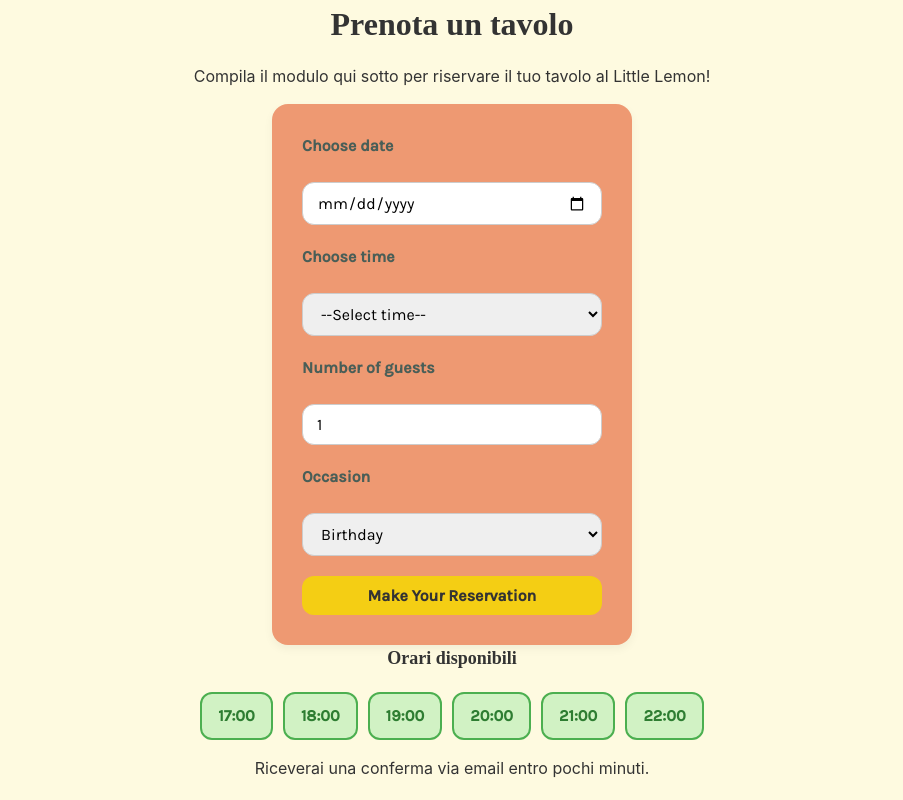
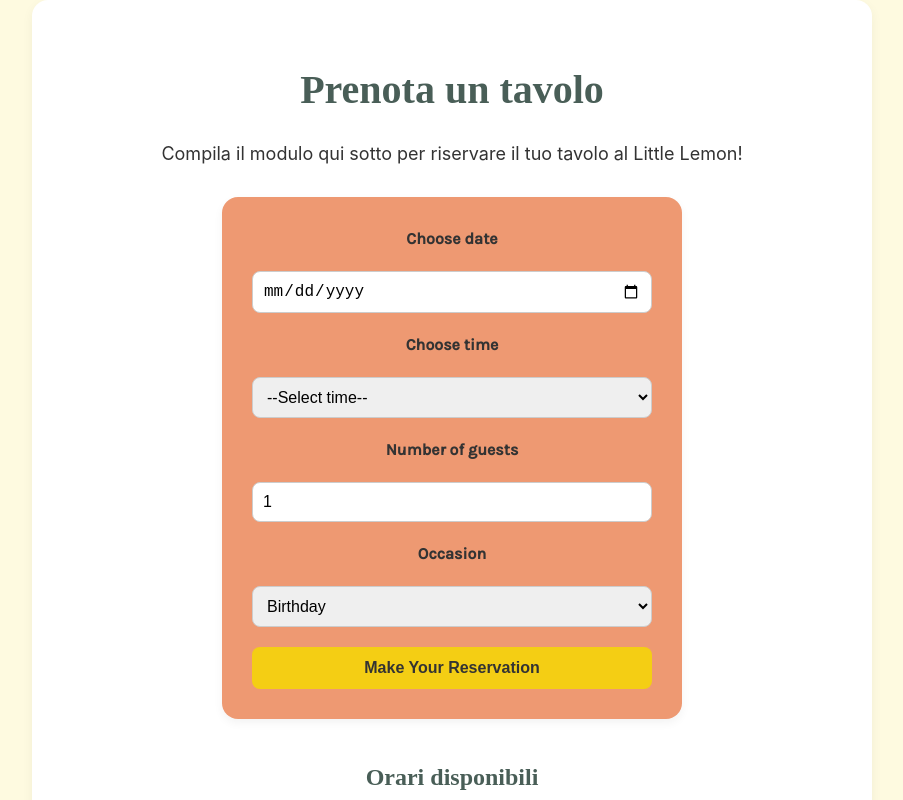
Before and after one commit to manueldileveM/alphaproject, a React (Create React App) app: page /Reservations in a window 1280 px wide. Shown: the top 800 px of the page, without its empty margins (188-1091 px from the left). Built offline with nearby package versions, Linux system fonts and the light colour scheme; a web font is replaced by a local one.

Commit message:
Aggiunta di Api.js ConfirmedBooking.js

```diff
--- a/src/App.css
+++ b/src/App.css
@@ -264,77 +264,165 @@ footer p, footer li {
   font-family: 'Karla', sans-serif;
 }
 
+/* BOOKING PAGE LAYOUT */
+.booking-page {
+  max-width: 800px;
+  margin: 0 auto;
+  padding: 60px 20px;
+  text-align: center;
+  background-color: #fff;
+  border-radius: 16px;
+  box-shadow: 0 4px 12px rgba(0, 0, 0, 0.05);
+}
+
+.booking-page h2 {
+  font-size: 2.5rem;
+  color: #495E57;
+  margin-bottom: 20px;
+  text-align: center;
+}
+
+.booking-page p {
+  font-size: 1.125rem;
+  color: #333;
+  margin-bottom: 30px;
+  text-align: center;
+}
+
+.booking-page h3 {
+  text-align: center;
+  margin-top: 40px;
+  font-size: 1.5rem;
+  color: #495E57;
+}
+
+/* FORM STYLING */
+
 .booking-form label {
-  font-weight: 600;
-  color: #495E57;
-  margin-bottom: 4px;
-  font-size: 1rem;
+  font-weight: bold;
 }
 
 .booking-form input,
 .booking-form select {
-  padding: 10px 14px;
+  padding: 10px;
+  border-radius: 8px;
   border: 1px solid #ccc;
-  border-radius: 12px;
   font-size: 1rem;
-  font-family: inherit;
-  transition: border-color 0.3s ease;
 }
 
-.booking-form input:focus,
-.booking-form select:focus {
-  outline: none;
-  border-color: #495E57;
-}
-
+/* SUBMIT BUTTON CENTRATO */
 .booking-form input[type="submit"] {
   background-color: #F4CE14;
   color: #333;
   font-weight: bold;
+  border: none;
+  border-radius: 8px;
+  padding: 12px;
   cursor: pointer;
+  width: 100%;
   transition: background-color 0.3s ease;
-  border: none;
 }
 
 .booking-form input[type="submit"]:hover {
   background-color: #e3bd0f;
 }
 
-.booking-page h2, p {
-  text-align: center;
-}
-
-.booking-page h3 {
-  text-align: center;
-}
-
-/*bookingslot*/
+/* SLOT LIST E QUADRATINI */
 .slot-list {
   display: flex;
+  flex-wrap: wrap;
   justify-content: center;
-  flex-wrap: wrap;
-  gap: 10px;
-  margin-top: 20px;
+  gap: 12px;
+  margin-top: 30px;
 }
 
 .booking-slot {
-  padding: 10px 16px;
-  border-radius: 12px;
+  padding: 10px 14px;
+  border-radius: 8px;
+  text-align: center;
   font-weight: bold;
-  border: 2px solid #ccc;
-  cursor: default;
-  font-family: 'Karla', sans-serif;
+  width: 80px;
 }
 
 .booking-slot.available {
-  background-color: #d1f2c4;
-  border-color: #4CAF50;
-  color: #2e7d32;
+  background-color: #d4edda;
+  color: #155724;
+  border: 1px solid #c3e6cb;
 }
 
+
 .booking-slot.booked {
-  background-color: #fcdede;
-  border-color: #e53935;
-  color: #b71c1c;
-  text-decoration: line-through;
+  background-color: #f8d7da;
+  color: #721c24;
+  border: 1px solid #f5c6cb;
 }
+
+/* PAGINA DI CONFERMA */
+.confirmation-page {
+  text-align: center;
+  padding: 60px 20px;
+  background-color: #fefae0;
+  border-radius: 16px;
+  margin: 40px auto;
+  max-width: 600px;
+  font-family: 'Karla', sans-serif;
+  box-shadow: 0 4px 12px rgba(0,0,0,0.05);
+}
+
+.confirmation-page h2 {
+  color: #4CAF50;
+  font-size: 2rem;
+  margin-bottom: 20px;
+}
+
+.confirmation-page p {
+  font-size: 1.1rem;
+  color: #333;
+  margin-bottom: 30px;
+}
+
+.confirmation-page .button {
+  background-color: #F4CE14;
+  color: #333;
+  padding: 12px 24px;
+  font-weight: bold;
+  border: none;
+  border-radius: 16px;
+  text-decoration: none;
+  font-size: 1rem;
+  display: inline-block;
+  margin-top: 20px;
+  transition: background-color 0.3s ease;
+}
+
+.confirmation-page .button:hover {
+  background-color: #e3bd0f;
+}
+
+.booking-summary {
+  margin-top: 40px;
+  padding: 20px;
+  background-color: #fefae0;
+  border: 1px solid #ccc;
+  border-radius: 12px;
+  max-width: 600px;
+  margin-left: auto;
+  margin-right: auto;
+  text-align: left;
+}
+
+.booking-summary h3 {
+  text-align: center;
+  color: #495E57;
+  margin-bottom: 10px;
+}
+
+.booking-summary ul {
+  list-style: none;
+  padding: 0;
+}
+
+.booking-summary li {
+  padding: 8px 0;
+  border-bottom: 1px solid #ddd;
+}
--- a/src/App.js
+++ b/src/App.js
@@ -2,13 +2,16 @@ import './App.css'
 import React from "react";
 import { Routes, Route } from "react-router-dom";
 import Homepage from "./pages/Homepage";
-import Main from "./components/Main"; // ✅ Usiamo Main che include BookingPage
+//import Main from "./components/Main"; // ✅ Usiamo Main che include BookingPage
+import ConfirmedBooking from "./pages/ConfirmedBooking";
+import BookingPage from './components/BookingPage';
 
 function App() {
   return (
     <Routes>
       <Route path="/" element={<Homepage />} />
-      <Route path="/Reservations" element={<Main />} />
+      <Route path="/Reservations" element={<BookingPage />} />
+      <Route path="/booking-confirmed" element={<ConfirmedBooking />} />
     </Routes>
   );
 }
--- a/src/components/BookingForm.js
+++ b/src/components/BookingForm.js
@@ -1,30 +1,27 @@
 import React, { useState } from "react";
+import { updateTimes } from "../utils/Api";
 
-function BookingForm({ availableTimes, dispatch }) {
+function BookingForm({ availableTimes, dispatch, submitForm }) {
   const [date, setDate] = useState("");
   const [time, setTime] = useState("");
   const [guests, setGuests] = useState(1);
   const [occasion, setOccasion] = useState("Birthday");
 
-  const handleDateChange = (e) => {
+  const handleDateChange = async (e) => {
     const selectedDate = e.target.value;
     setDate(selectedDate);
-    dispatch({ type: "update", date: selectedDate });
+    const times = await updateTimes(selectedDate);
+    dispatch({ type: "update", payload: times });
   };
 
-  const handleSubmit = (e) => {
+  const handleSubmit = async (e) => {
     e.preventDefault();
-    const formData = {
-      date,
-      time,
-      guests,
-      occasion,
-    };
-    alert("Prenotazione inviata:\n" + JSON.stringify(formData, null, 2));
+    const formData = { date, time, guests, occasion };
+    submitForm(formData); // ✅ delega a Main
   };
 
   return (
-    <form className="booking-form" onSubmit={handleSubmit} style={{ display: "grid", maxWidth: "300px", gap: "20px" }}>
+    <form className="booking-form" onSubmit={handleSubmit}>
       <label htmlFor="res-date">Choose date</label>
       <input
         type="date"
--- a/src/components/BookingPage.js
+++ b/src/components/BookingPage.js
@@ -1,24 +1,13 @@
 import React from "react";
-import BookingForm from "../components/BookingForm";
-import BookingSlot from "../components/BookingSlot";
+import Main from "../components/Main";
 
-function BookingPage({ availableTimes, dispatch }) {
+function BookingPage() {
   return (
     <section className="booking-page">
       <h2>Prenota un tavolo</h2>
       <p>Compila il modulo qui sotto per riservare il tuo tavolo al Little Lemon!</p>
 
-      <BookingForm
-        availableTimes={availableTimes}
-        dispatch={dispatch}
-      />
-
-      <h3>Orari disponibili</h3>
-      <div className="slot-list">
-        {availableTimes.map((time, index) => (
-          <BookingSlot key={index} time={time} isAvailable={true} />
-        ))}
-      </div>
+      <Main />
 
       <p>Riceverai una conferma via email entro pochi minuti.</p>
     </section>
--- a/src/components/Main.js
+++ b/src/components/Main.js
@@ -1,44 +1,70 @@
-import React, { useReducer } from "react";
-import BookingPage from "./BookingPage";
+import React, { useReducer, useEffect, useState } from "react";
+import BookingForm from "./BookingForm";
+import BookingSlot from "./BookingSlot";
+import { initializeTimes, updateTimes, submitBooking } from "../utils/Api";
+import { useNavigate } from "react-router-dom";
 
-// In futuro: logica condizionata sulla data
-const updateTimes = (state, action) => {
-  if (action.type === "update") {
-    const selectedDate = action.date;
-    // Qui potrai usare una funzione per ottenere slot da un'API o da una logica
-    return [
-      "17:00",
-      "18:00",
-      "19:00",
-      "20:00",
-      "21:00",
-      "22:00"
-    ]; // Per ora restituisce lo stesso array
+function timesReducer(state, action) {
+  switch (action.type) {
+    case "init":
+    case "update":
+      return action.payload;
+    default:
+      return state;
   }
-  return state;
-};
-
-const initializeTimes = () => {
-  return [
-    "17:00",
-    "18:00",
-    "19:00",
-    "20:00",
-    "21:00",
-    "22:00"
-  ];
-};
+}
 
 function Main() {
-  const [availableTimes, dispatch] = useReducer(updateTimes, initializeTimes());
+  const [availableTimes, dispatch] = useReducer(timesReducer, []);
+  const [bookings, setBookings] = useState([]);
+  const navigate = useNavigate();
+
+  useEffect(() => {
+    async function loadTimes() {
+      const times = await initializeTimes();
+      dispatch({ type: "init", payload: times });
+    }
+    loadTimes();
+  }, []);
+
+  const submitForm = async (formData) => {
+    const result = await submitBooking(formData);
+    if (result.success !== false) {
+      setBookings((prev) => [...prev, formData]); // ✅ aggiungi nuova prenotazione
+      navigate("/booking-confirmed");
+    } else {
+      alert("Errore durante la prenotazione.");
+    }
+  };
 
   return (
-    <main>
-      <BookingPage
+    <>
+      <BookingForm
         availableTimes={availableTimes}
         dispatch={dispatch}
+        submitForm={submitForm}
       />
-    </main>
+
+      <h3>Orari disponibili</h3>
+      <div className="slot-list">
+        {Array.isArray(availableTimes) && availableTimes.map((time, index) => (
+          <BookingSlot key={index} time={time} isAvailable={true} />
+        ))}
+      </div>
+
+      {bookings.length > 0 && (
+        <div className="booking-summary">
+          <h3>Prenotazioni recenti</h3>
+          <ul>
+            {bookings.map((b, i) => (
+              <li key={i}>
+                📅 {b.date} - ⏰ {b.time} - 👥 {b.guests} ospiti ({b.occasion})
+              </li>
+            ))}
+          </ul>
+        </div>
+      )}
+    </>
   );
 }
 
--- /dev/null
+++ b/src/pages/ConfirmedBooking.js
@@ -0,0 +1,14 @@
+import React from "react";
+import { Link } from "react-router-dom";
+
+function ConfirmedBooking() {
+  return (
+    <section className="confirmation-page">
+      <h2>Prenotazione confermata! 🎉</h2>
+      <p>Grazie per aver prenotato con Little Lemon. Riceverai una conferma via email.</p>
+      <Link to="/" className="button">Torna alla Home</Link>
+    </section>
+  );
+}
+
+export default ConfirmedBooking;
--- /dev/null
+++ b/src/utils/Api.js
@@ -0,0 +1,21 @@
+export async function fetchData(date) {
+    // Dati statici simulati per test
+    return ["17:00", "18:00", "19:00", "20:00"];
+  }
+
+  // Inizializza gli orari alla prima apertura
+  export async function initializeTimes() {
+    const today = new Date().toISOString().split("T")[0];
+    return await fetchData(today);
+  }
+
+  // Aggiorna gli orari in base alla data selezionata
+  export async function updateTimes(date) {
+    return await fetchData(date);
+  }
+
+  // Simula l'invio della prenotazione — conferma sempre con success: true
+  export async function submitBooking(data) {
+    console.log("🔁 Prenotazione inviata:", data);
+    return { success: true }; // forza conferma per test
+  }
```
Also changed, not shown: src/utils/timeReducer.js (added, +13 -0 lines), 2 other files (tests, documents, lock files or other folders).
